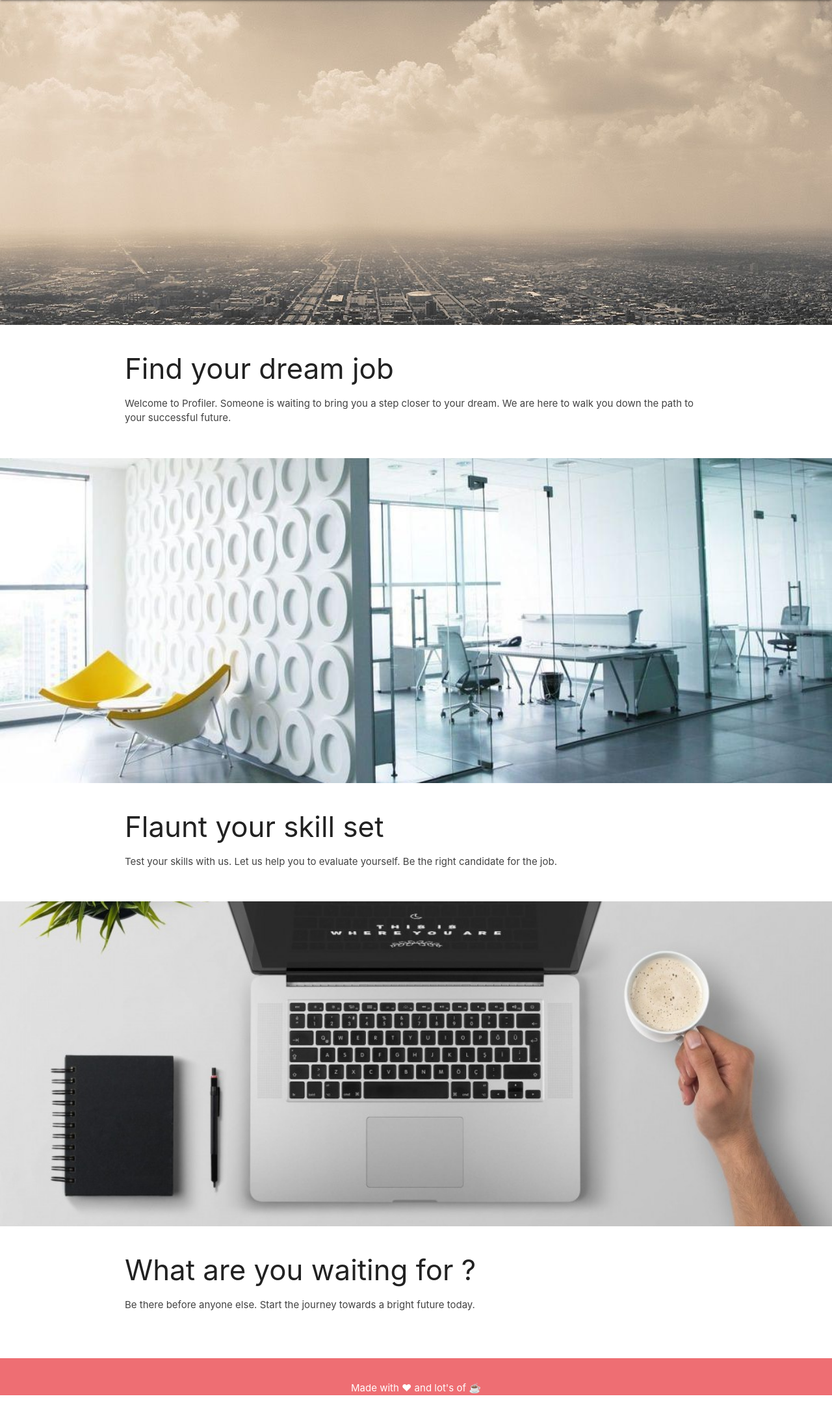
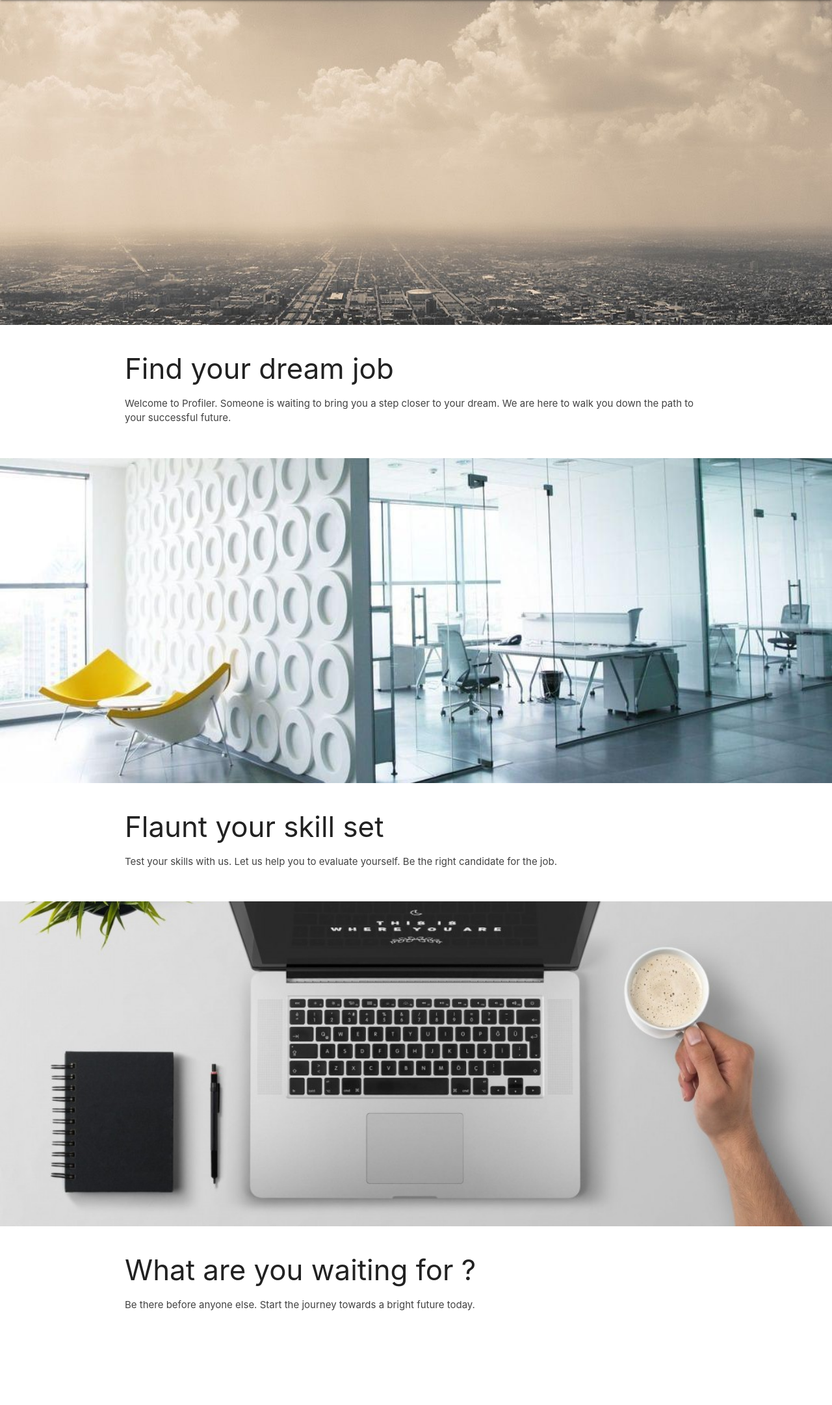
Before and after one commit to Mumbai18/team-9, a PHP site: page / in a window 1280 px wide. Shown: the part 64-2226 px from the top of the page at 65% size. After the commit the page ends 2081 px from the top, so only its background shows below. Run offline with PHP 8.4, Linux system fonts and the light colour scheme; some libraries are stand-ins or nearby versions.

Commit message:
changes in registration

```diff
--- a/index.php
+++ b/index.php
@@ -2,7 +2,7 @@
 <html>
 
 <head>
-    <title>Profiler</title>
+    <title>Educon</title>
     <script src="https://ajax.googleapis.com/ajax/libs/jquery/3.1.1/jquery.min.js"></script>
     <link href="https://fonts.googleapis.com/icon?family=Material+Icons" rel="stylesheet">
     <script src="https://cdnjs.cloudflare.com/ajax/libs/materialize/1.0.0-rc.2/js/materialize.min.js"></script>
@@ -13,7 +13,6 @@
         .parallax-container {
             height: 500px;
         }
-
     </style>
 </head>
 
@@ -63,13 +62,6 @@
             </div>
         </div>
     </div>
-    <footer class="page-footer">
-        <div class="container">
-            <p>
-                <center>Made with &#10084; and lot's of &#x2615;</center>
-            </p>
-        </div>
-    </footer>
 </body>
 
 </html>
```
Also changed, not shown: student_register.php (+3 -4 lines).
